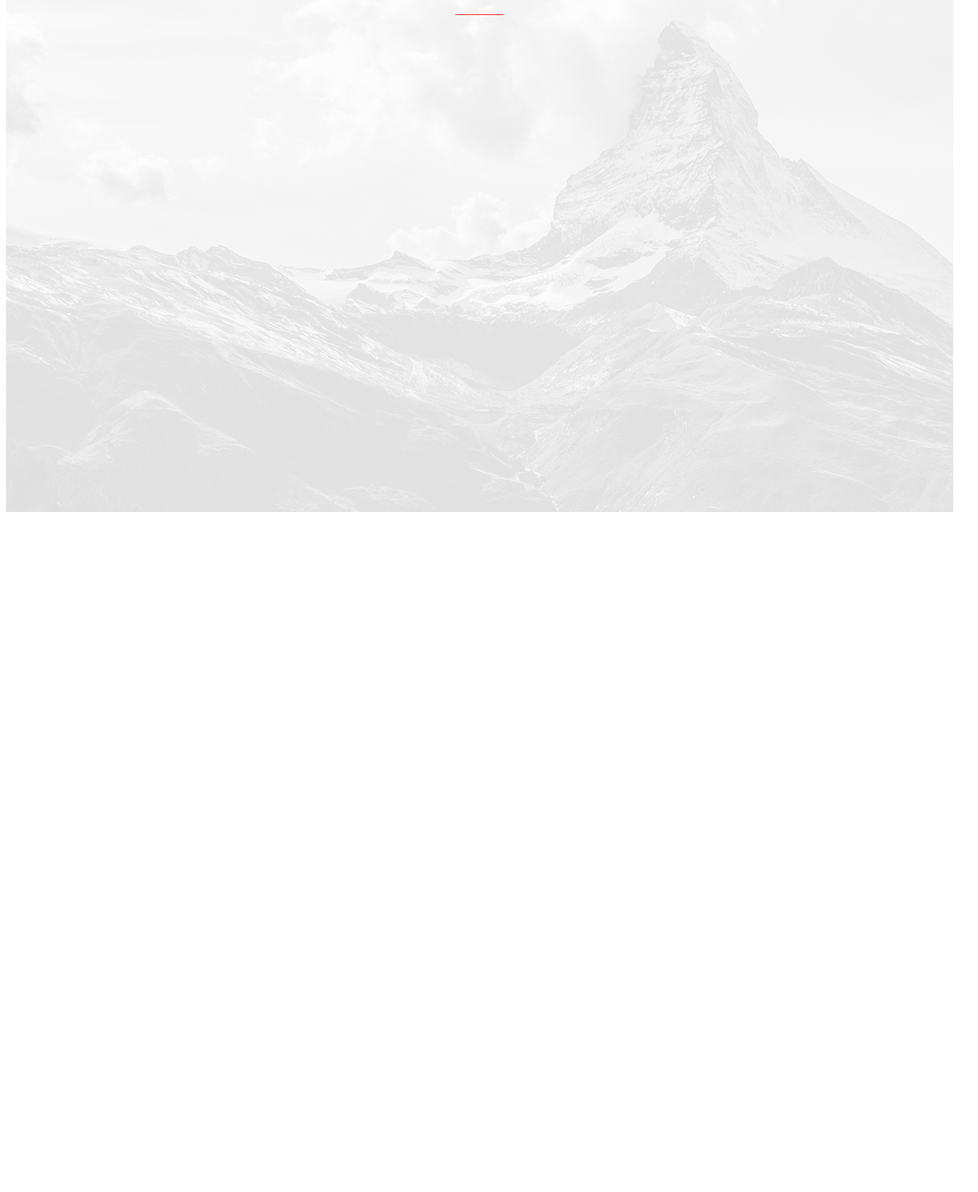
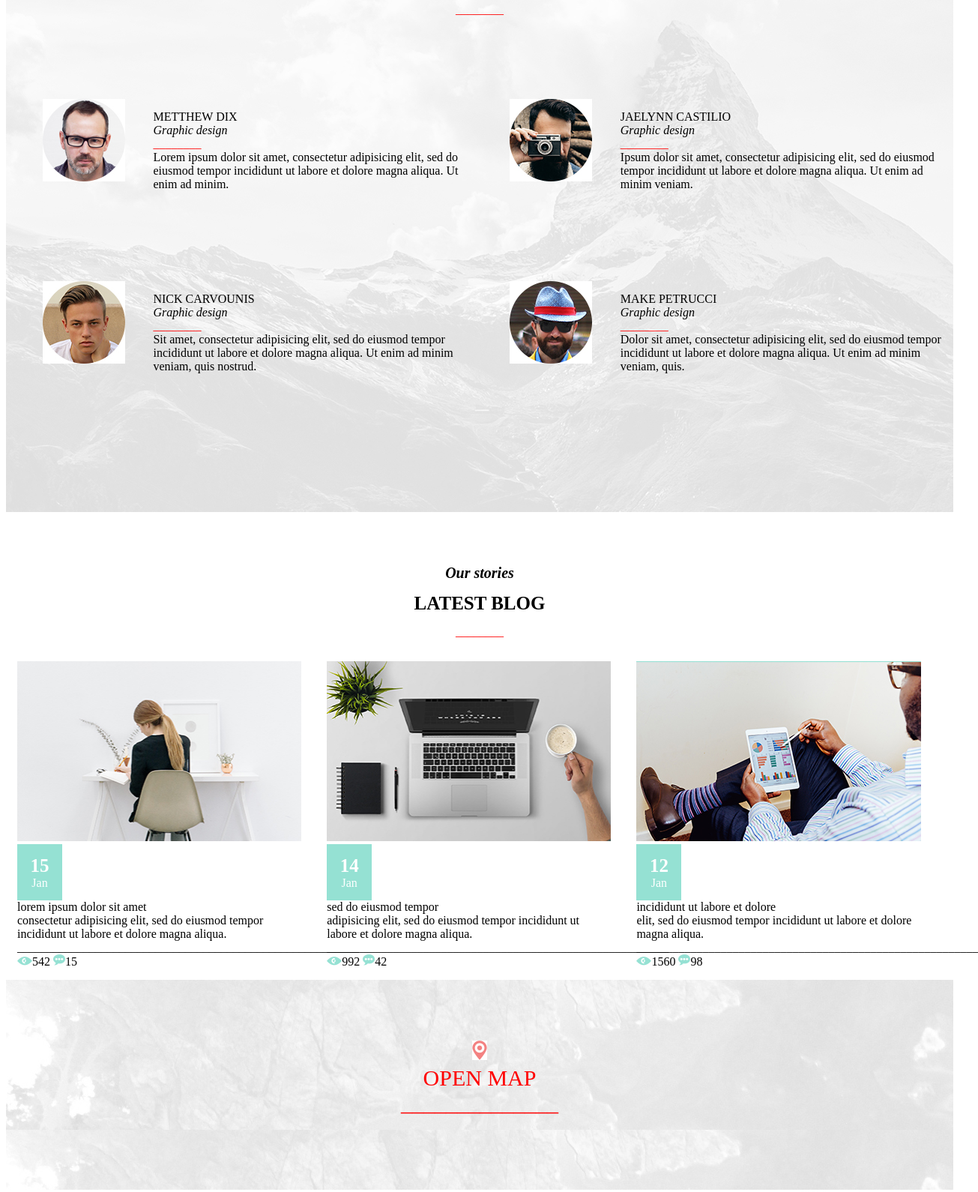
Before and after one commit to Artem009/My-Projects, a plain HTML site: page Mogo/index.html in a window 1280 px wide. Shown: the part 6460-8050 px from the top of the page at 75% size, 1305 px wide, since content can reach past the window. Before the commit the page ends 7151 px from the top, so only its background shows below. Drawn offline with Linux system fonts and the light colour scheme.

Commit message:
first commit

```diff
--- a/Mogo/index.html
+++ b/Mogo/index.html
@@ -201,17 +201,114 @@
 		<div class="happy-clients"><b><i>Happy clients</i></b></div>
 		<div class="what"><b>WHAT PEOPLE SAY</b></div>
 		<div style="color: red;">________</div>
-		<div>
-			<img src="">
+
+			<div class="all__people">
+					<div class="people-img">
+					<img src="Layer 47.jpg">
+					<div class="people">
+						<div>METTHEW DIX</div>
+						<div><i>Graphic design</i></div>
+						<div style="color: red;">________</div>
+						<div>Lorem ipsum dolor sit amet, consectetur adipisicing elit, sed do eiusmod
+						tempor incididunt ut labore et dolore magna aliqua. Ut enim ad minim.</div>
+						</div>
+				</div>
+				<div class="people-img">
+					<img src="Layer 50.jpg">
+					<div class="people">
+						<div>JAELYNN CASTILIO</div>
+						<div><i>Graphic design</i></div>
+						<div style="color: red;">________</div>
+						<div>Ipsum dolor sit amet, consectetur adipisicing elit, sed do eiusmod
+						tempor incididunt ut labore et dolore magna aliqua. Ut enim ad minim veniam.
+						</div>
+					</div>
+				</div>
+				<div class="people-img">
+					<img src="Layer 49.jpg">
+					<div class="people">
+						<div>NICK CARVOUNIS</div>
+						<div><i>Graphic design</i></div>
+						<div style="color: red;">________</div>
+						<div>Sit amet, consectetur adipisicing elit, sed do eiusmod
+						tempor incididunt ut labore et dolore magna aliqua. Ut enim ad minim veniam,
+						quis nostrud.</div>
+						</div>
+				</div>
+				<div class="people-img">
+					<img src="Layer 51.jpg">
+					<div class="people">
+						<div>MAKE PETRUCCI</div>
+						<div><i>Graphic design</i></div>
+						<div style="color: red;">________</div>
+						<div>Dolor sit amet, consectetur adipisicing elit, sed do eiusmod
+						tempor incididunt ut labore et dolore magna aliqua. Ut enim ad minim veniam,
+						quis.</div>
+						</div>
+				</div>
+			</div>
 		</div>
-		<div>
-			<img src="">
+		<div class="our__stories">
+			<div class="happy-clients"><b><i>Our stories</i></b></div>
+			<div class="what"><b>LATEST BLOG</b></div>
+			<div style="color: red;">________</div>
 		</div>
-		<div>
-			<img src="">
+		<figure class="figure">
+			<img style="width: 100%" src="Layer 54.jpg">
+				<div class="figure_block">
+					<div style="font-size: 25px; padding-top: 15px;"><b>15</b></div>
+					<div>Jan</div>
+				</div>
+			<figcaption>
+				<div>lorem ipsum dolor sit amet</div>
+				<div>consectetur adipisicing elit, sed do eiusmod
+				tempor incididunt ut labore et dolore magna aliqua.</div>
+				<div>_________________________________________________________</div>
+				<img src="VIEW.jpg"><span>542</span> <img src="SPEECH BUBBLE 2.jpg"><span>15</span>
+			</figcaption>
+		</figure>
+		<figure class="figure">
+			<img style="width: 100%" src="Layer 55.jpg">
+				<div class="figure_block">
+					<div style="font-size: 25px; padding-top: 15px;"><b>14</b></div>
+					<div>Jan</div>
+				</div>
+			<figcaption>
+				<div>sed do eiusmod tempor</div>
+				<div>adipisicing elit, sed do eiusmod tempor incididunt ut labore et dolore magna aliqua.</div>
+				<div>_________________________________________________________</div>
+				<img src="VIEW.jpg"><span>992</span> <img src="SPEECH BUBBLE 2.jpg"><span>42</span>
+			</figcaption>
+		</figure>
+		<figure class="figure">
+			<img style="width: 100%" src="Layer 57.jpg">
+				<div class="figure_block">
+					<div style="font-size: 25px; padding-top: 15px;"><b>12</b></div>
+					<div>Jan</div>
+				</div>
+			<figcaption>
+				<div>incididunt ut labore et dolore</div>
+				<div>elit, sed do eiusmod tempor incididunt ut labore et dolore magna aliqua.</div>
+				<div>_________________________________________________________</div>
+				<img src="VIEW.jpg"><span>1560</span> <img src="SPEECH BUBBLE 2.jpg"><span>98</span>
+			</figcaption>
+		</figure>
+		<div class="map">
+			<div><img src="PIN 2.jpg"></div>
+			<div>OPEN MAP</div>
+			<div>______________</div>
 		</div>
-		<div>
-			<img src="">
+		<div class="mogo">
+			<div class="mogo-big">MoGo</div>
+
+		<div class="mogo-content">Lorem ipsum dolor sit amet, consectetur adipisicing elit, sed do eiusmod
+		tempor incididunt ut labore et dolore magna aliqua. Ut enim ad minim veniam,
+		quis nostrud exercitation ullamco laboris nisi ut aliquip ex ea commodo
+		consequat.
+		<div style="margin-top: 50px; margin-bottom: 20px; color: #000;"><b style="font-size: 20px; margin-right: 5px;">15K</b>folovers</div>
+		</div>
+		<div style="color: #ccc; margin-top: 20px; font-size: 20px;"><i>Follow Us</i></div>
+
 		</div>
 </body>
 </html>
--- a/Mogo/style.css
+++ b/Mogo/style.css
@@ -209,3 +209,62 @@ header{
 	padding-top: 15px;
 	padding-bottom: 15px;
 }
+.all__people{
+	padding-top: 50px;
+}
+.people-img{
+	width: 49%;
+	display: inline-block;
+	margin-top: 60px;
+	margin-bottom: 60px;
+}
+.people{
+	float: right;
+	text-align: left;
+	width: 70%;
+	margin-top: 15px;
+}
+.our__stories{
+	text-align: center;
+	padding-bottom: 15px;
+}
+.figure_block{
+	display: block;
+	width: 60px;
+	height: 75px;
+	background-color: #95e1d3;
+	color: #fff;
+	text-align: center;
+}
+.figure{
+	display: inline-block;
+	width: 30%;
+	padding: 15px;
+	margin: 0;
+}
+.map{
+	height: 200px;
+	background-image: url(Layer59.jpg);
+	color: red;
+	text-align: center;
+	font-size: 30px;
+	padding-top: 80px;
+}
+.mogo{
+	height: 500px;
+	margin-left: 30px;
+}
+.mogo-big{
+	font-size: 70px;
+	color: #cccccc;
+	height: 75px;
+	margin-top: 75px;
+}
+.mogo-content{
+	color: #cccccc;
+	font-size: 20px;
+	width: 40%;
+	line-height: 2;
+	margin-top: 45px;
+	border-bottom: 1px solid #CCC;
+}
```
Also changed, not shown: Mogo/Layer 47.jpg (added), Mogo/Layer 49.jpg (added), Mogo/Layer 50.jpg (added), Mogo/Layer 51.jpg (added), Mogo/Layer 54.jpg (added), Mogo/Layer 55.jpg (added), Mogo/Layer 57.jpg (added), Mogo/Layer59.jpg (added), Mogo/PIN 2.jpg (added), Mogo/SPEECH BUBBLE 2.jpg (added), Mogo/VIEW.jpg (added).
